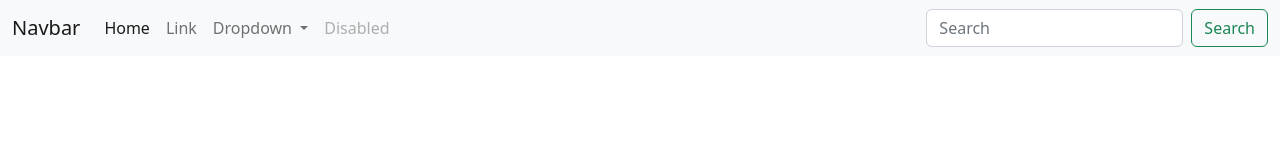
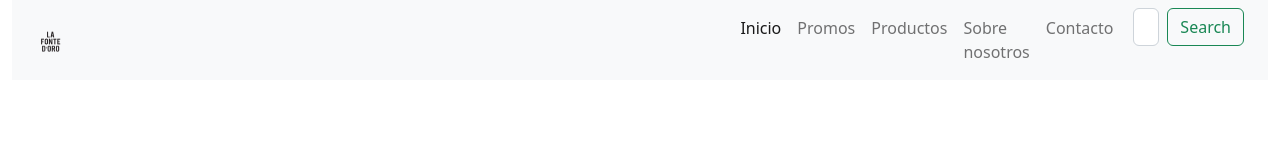
Before and after one commit to Faclock/Maiello-tienda, a plain HTML site: page index.html in a window 1280 px wide. Drawn offline with nearby package versions, Linux system fonts and the light colour scheme.

Commit message:
agregando bootstrap

```diff
--- a/css/style.css
+++ b/css/style.css
@@ -0,0 +1,3 @@
+.selector-for-some-widget {
+    box-sizing: content-box;
+  }
--- a/index.html
+++ b/index.html
@@ -13,45 +13,50 @@
       crossorigin="anonymous"
     />
     <link rel="stylesheet" href="css/style.css">
+    <meta name="viewport" content="width=device-width, initial-scale=1">
   </head>
+  <body class="container-fluid">
+    <header class="encabezado">
         <nav class="navbar navbar-expand-lg bg-light">
             <div class="container-fluid">
-      <a class="navbar-brand" href="#">Navbar</a>
-      <button class="navbar-toggler" type="button" data-bs-toggle="collapse" data-bs-target="#navbarSupportedContent" aria-controls="navbarSupportedContent" aria-expanded="false" aria-label="Toggle navigation">
+                <div class="container">
+                    <a class="navbar-brand" href="#">
+                      <img src="img/logo.png" alt="" width="30" height="24">
+                    </a>
+                  </div>
+              <button class="navbar-toggler" type="button" data-bs-toggle="collapse" data-bs-target="#navbarNav" aria-controls="navbarNav" aria-expanded="false" aria-label="Toggle navigation">
                 <span class="navbar-toggler-icon"></span>
               </button>
-      <div class="collapse navbar-collapse" id="navbarSupportedContent">
-        <ul class="navbar-nav me-auto mb-2 mb-lg-0">
+              <div class="collapse navbar-collapse" id="navbarNav">
+                <ul class="navbar-nav ms-auto" >
                   <li class="nav-item">
-            <a class="nav-link active" aria-current="page" href="#">Home</a>
+                    <a class="nav-link active" aria-current="page" href="#">Inicio</a>
                   </li>
                   <li class="nav-item">
-            <a class="nav-link" href="#">Link</a>
-          </li>
-          <li class="nav-item dropdown">
-            <a class="nav-link dropdown-toggle" href="#" role="button" data-bs-toggle="dropdown" aria-expanded="false">
-              Dropdown
-            </a>
-            <ul class="dropdown-menu">
-              <li><a class="dropdown-item" href="#">Action</a></li>
-              <li><a class="dropdown-item" href="#">Another action</a></li>
-              <li><hr class="dropdown-divider"></li>
-              <li><a class="dropdown-item" href="#">Something else here</a></li>
-            </ul>
+                    <a class="nav-link" href="#">Promos</a>
                   </li>
                   <li class="nav-item">
-            <a class="nav-link disabled">Disabled</a>
+                    <a class="nav-link" href="#">Productos</a>
                   </li>
-        </ul>
+                  <li class="nav-item">
+                    <a class="nav-link" href="#">Sobre nosotros</a>
+                  </li>
+                  <li class="nav-item">
+                    <a class="nav-link" href="#">Contacto</a>
+                  </li>
+                  <div class="container-fluid">
                     <form class="d-flex" role="search">
                       <input class="form-control me-2" type="search" placeholder="Search" aria-label="Search">
                       <button class="btn btn-outline-success" type="submit">Search</button>
                     </form>
                   </div>
+
+                </ul>
+              </div>
             </div>
           </nav>
 
-  <body>
+      </header>
 
 
     <!-- JavaScript Bundle with Popper -->
```
Also changed, not shown: img/carrusel 1.webp (added), img/carrusel 2.webp (added), img/carrusel 3.webp (added), img/logo.png (added). Lines whose indentation alone changed are shown as unchanged.
